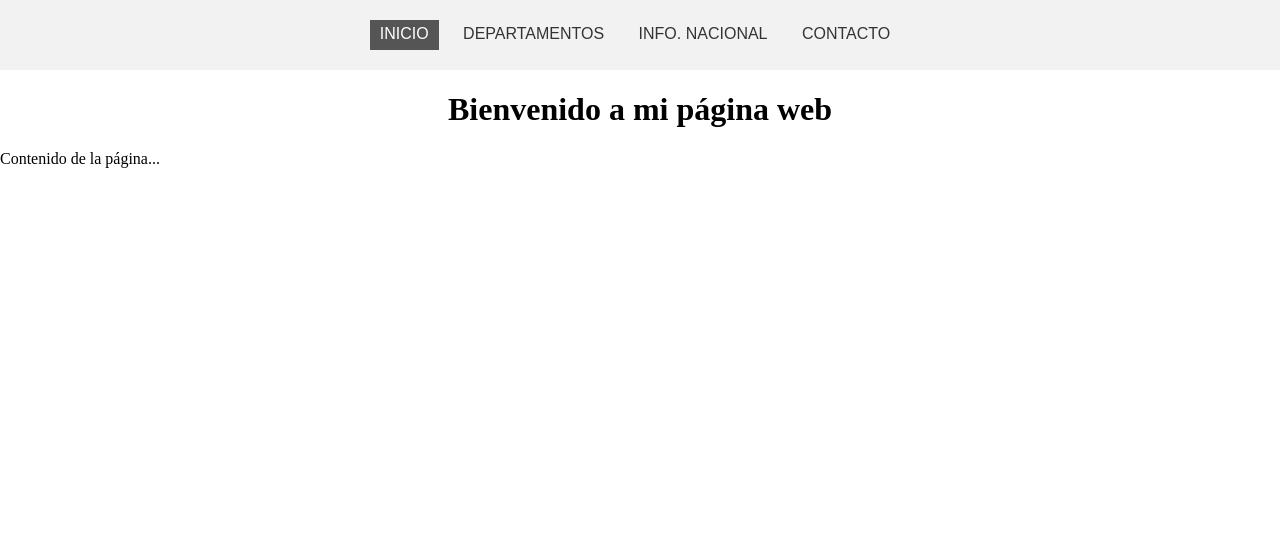
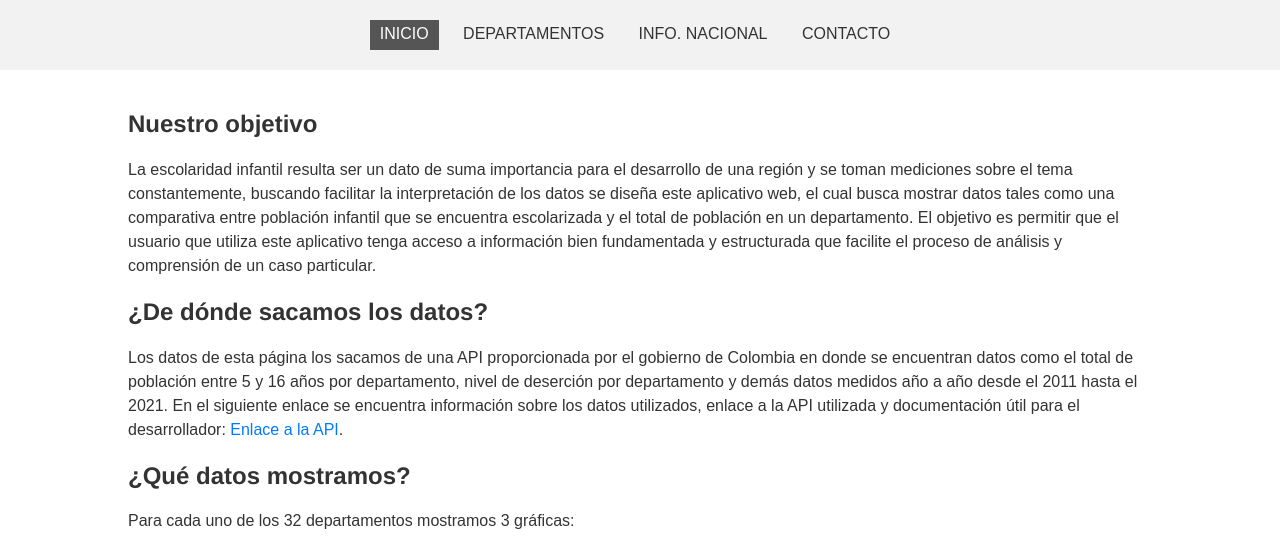
Before and after one commit to SMejia115/EDUCATION_DATA_PROJECT, a PHP site: page / in a window 1280 px wide. Shown: the top 546 px of the page. Before the commit the page ends 168 px from the top, so only its background shows below. Run offline with PHP 8.4, Linux system fonts and the light colour scheme.

Commit message:
cambios index

```diff
--- a/contacto.html
+++ b/contacto.html
@@ -22,6 +22,7 @@
         }
         .dev_cont a:hover {
             color: rgb(1, 69, 172);
+            text-decoration: underline;
         }
     </style>
 </head>
--- a/index.php
+++ b/index.php
@@ -18,9 +18,30 @@
             </ul>
         </nav>
         </header>
+        <div class="main-section">
+            <h2>Nuestro objetivo</h2>
+            <p>La escolaridad infantil resulta ser un dato de suma importancia para el desarrollo de una región y se toman mediciones sobre el tema constantemente, buscando facilitar la interpretación de los datos se diseña este aplicativo web, el cual busca mostrar datos tales como una comparativa entre población infantil que se encuentra escolarizada y el total de población en un departamento. El objetivo es permitir que el usuario que utiliza este aplicativo tenga acceso a información bien fundamentada y estructurada que facilite el proceso de análisis y comprensión de un caso particular.</p>
 
-    <!-- Resto del contenido de la página -->
-    <h1>Bienvenido a mi página web</h1>
-    <p>Contenido de la página...</p>
+            <h2>¿De dónde sacamos los datos?</h2>
+            <p>Los datos de esta página los sacamos de una API proporcionada por el gobierno de Colombia en donde se encuentran datos como el total de población entre 5 y 16 años por departamento, nivel de deserción por departamento y demás datos medidos año a año desde el 2011 hasta el 2021. En el siguiente enlace se encuentra información sobre los datos utilizados, enlace a la API utilizada y documentación útil para el desarrollador: <a href="https://www.datos.gov.co/Educaci-n/MEN_ESTADISTICAS_EN_EDUCACION_EN_PREESCOLAR-B-SICA/ji8i-4anb">Enlace a la API</a>.</p>
+
+            <h2>¿Qué datos mostramos?</h2>
+            <p>Para cada uno de los 32 departamentos mostramos 3 gráficas:</p>
+
+            <div class="graph">
+                <img src="grafica1.jpg" alt="Gráfica 1">
+                <p>En esta gráfica, se puede ver una relación utilizando una gráfica de barras entre la cantidad de matriculados y la población total.</p>
+            </div>
+
+            <div class="graph">
+                <img src="grafica2.jpg" alt="Gráfica 2">
+                <p>En esta gráfica mostramos las tasas de deserción comparadas con las tasas de matriculación por departamento.</p>
+            </div>
+
+            <div class="graph">
+                <img src="grafica3.jpg" alt="Gráfica 3">
+                <p>En esta última gráfica mostramos el porcentaje de cobertura neta, que nos muestra la proporción de la población entre 5 y 16 años que se encuentra asistiendo al sistema educativo.</p>
+            </div>
+        </div>
     </body>
 </html>
--- a/styles.css
+++ b/styles.css
@@ -135,3 +135,76 @@ h1 {
     width: 225px; /* Ajusta la anchura de forma automática para mantener la proporción de aspecto */
     border-radius: 7px;
 }
+
+/* Estilos de la sección principal */
+.main-section {
+    padding: 20px;
+    width: 80%;
+    margin: auto;
+}
+
+.graph {
+    margin-bottom: 20px;
+}
+
+.graph img {
+    max-width: 100%;
+    height: auto;
+}
+
+/* Estilos del footer */
+footer {
+    background-color: #333;
+    color: #fff;
+    padding: 10px;
+    text-align: center;
+}
+
+/* Estilos para los párrafos */
+p {
+    font-family: "Arial", sans-serif;
+    font-size: 16px;
+    line-height: 1.5;
+    color: #333;
+}
+
+/* Estilos para los encabezados */
+h1, h2 {
+    font-family: "Helvetica Neue", Helvetica, Arial, sans-serif;
+    color: #333;
+}
+
+/* Estilos para el contenido principal */
+.main-content {
+    max-width: 800px;
+    margin: 0 auto;
+    padding: 20px;
+}
+
+/* Estilos para las secciones */
+.section {
+    margin-bottom: 30px;
+}
+
+.section h2 {
+    margin-bottom: 10px;
+}
+
+/* Estilos para los enlaces */
+a {
+    color: #007bff;
+    text-decoration: none;
+}
+
+a:hover {
+    text-decoration: underline;
+}
+
+/* Estilos para el footer */
+.footer {
+    background-color: #f5f5f5;
+    padding: 20px;
+    text-align: center;
+    color: #888;
+    font-size: 14px;
+}
```
Lines whose indentation alone changed are shown as unchanged.
